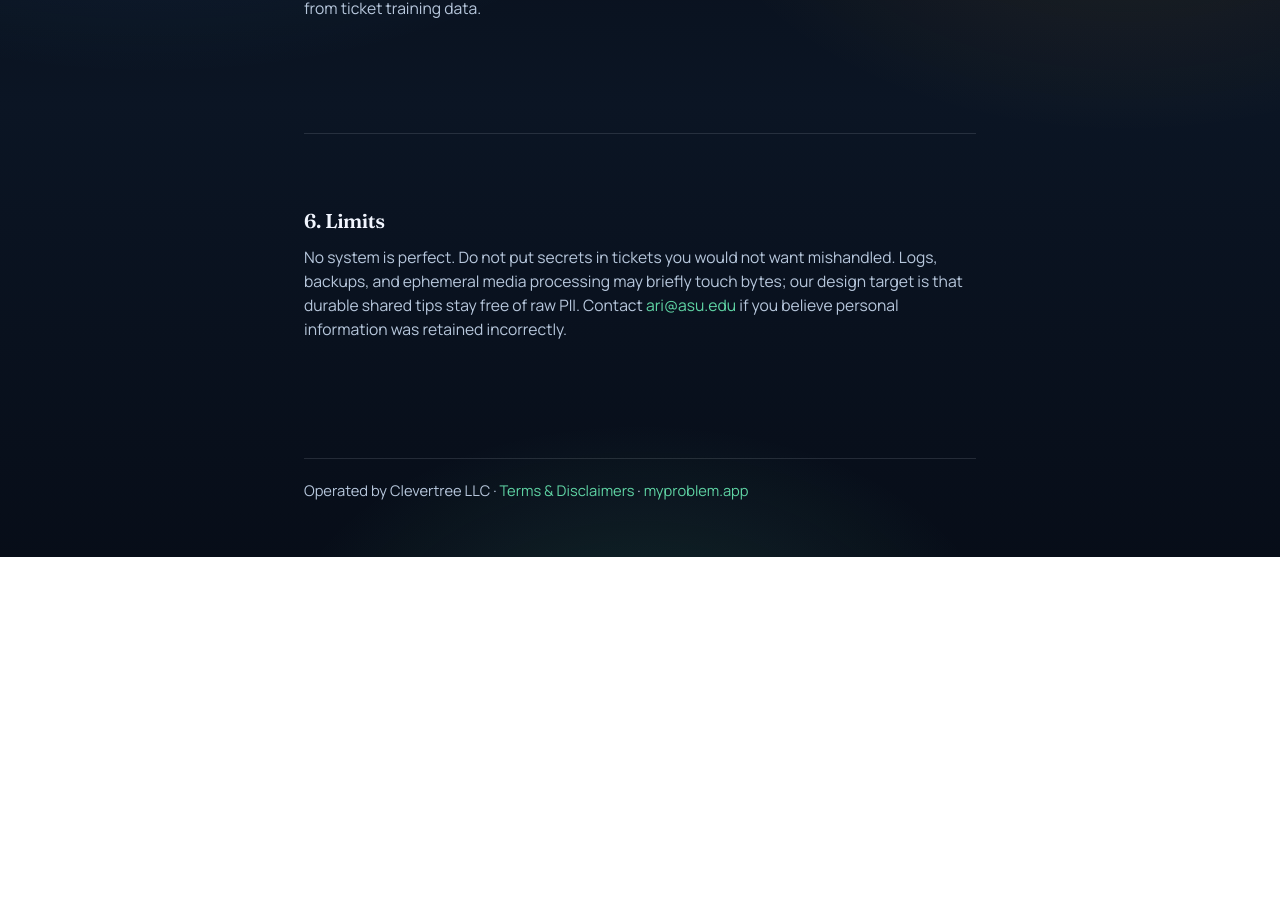
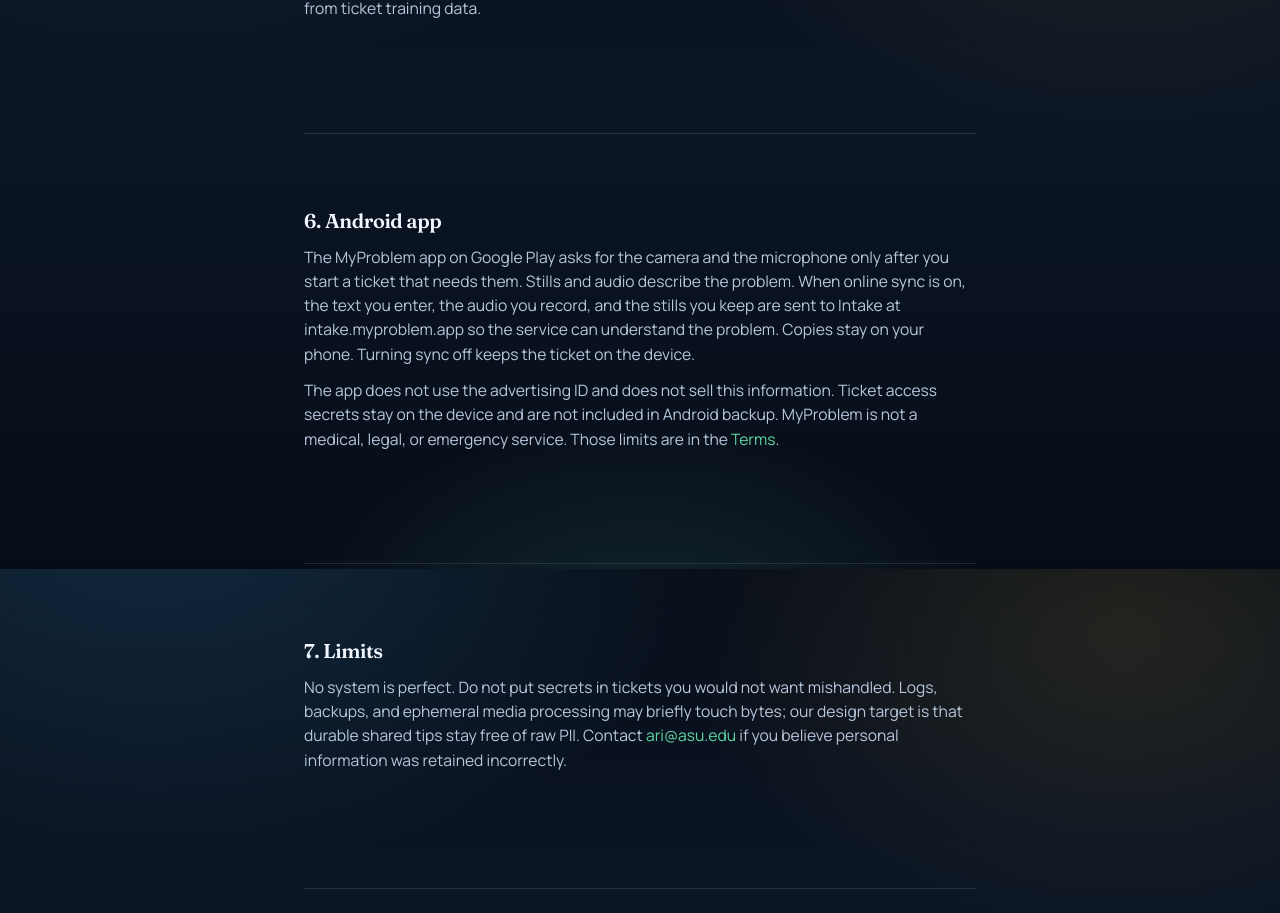
Before and after one commit to paradigm-threat/myproblem, a Next.js app: page /privacy in a window 1280 px wide. Shown: the part 1831-2744 px from the top of the page. Before the commit the page ends 2388 px from the top, so only its background shows below. Built offline with nearby package versions, Linux system fonts and the light colour scheme; no server answers.

Commit message:
docs: add Android app section to Privacy
Describe camera/mic use, Intake sync, and no advertising ID for the
Play Store privacy disclosure.

```diff
--- a/src/app/privacy/page.tsx
+++ b/src/app/privacy/page.tsx
@@ -119,8 +119,27 @@ export default function PrivacyPage() {
           </p>
         </section>
 
+        <section className="legal-section" aria-labelledby="android-heading">
+          <h2 id="android-heading">6. Android app</h2>
+          <p>
+            The MyProblem app on Google Play asks for the camera and the
+            microphone only after you start a ticket that needs them. Stills
+            and audio describe the problem. When online sync is on, the text
+            you enter, the audio you record, and the stills you keep are sent
+            to Intake at intake.myproblem.app so the service can understand the
+            problem. Copies stay on your phone. Turning sync off keeps the
+            ticket on the device.
+          </p>
+          <p>
+            The app does not use the advertising ID and does not sell this
+            information. Ticket access secrets stay on the device and are not
+            included in Android backup. MyProblem is not a medical, legal, or
+            emergency service. Those limits are in the <a href="/terms">Terms</a>.
+          </p>
+        </section>
+
         <section className="legal-section" aria-labelledby="limits-heading">
-          <h2 id="limits-heading">6. Limits</h2>
+          <h2 id="limits-heading">7. Limits</h2>
           <p>
             No system is perfect. Do not put secrets in tickets you would not
             want mishandled. Logs, backups, and ephemeral media processing may
```
